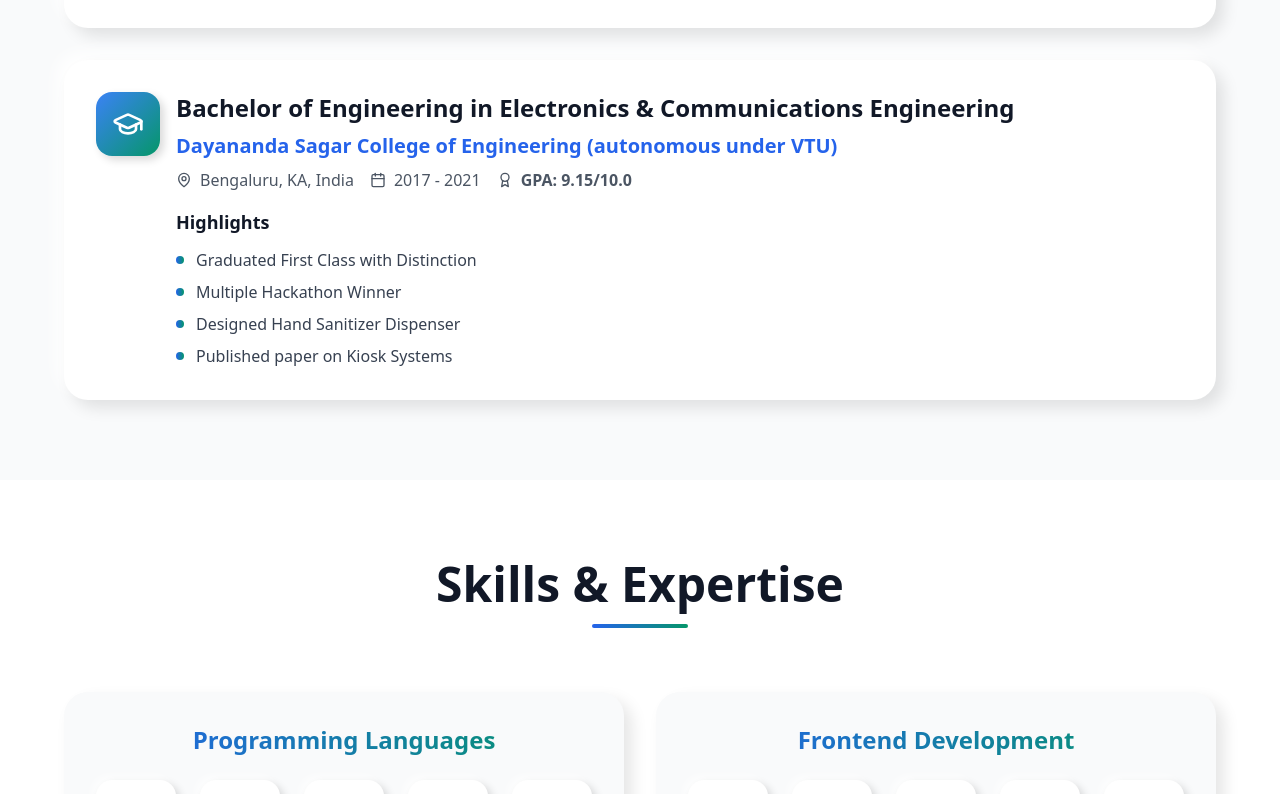
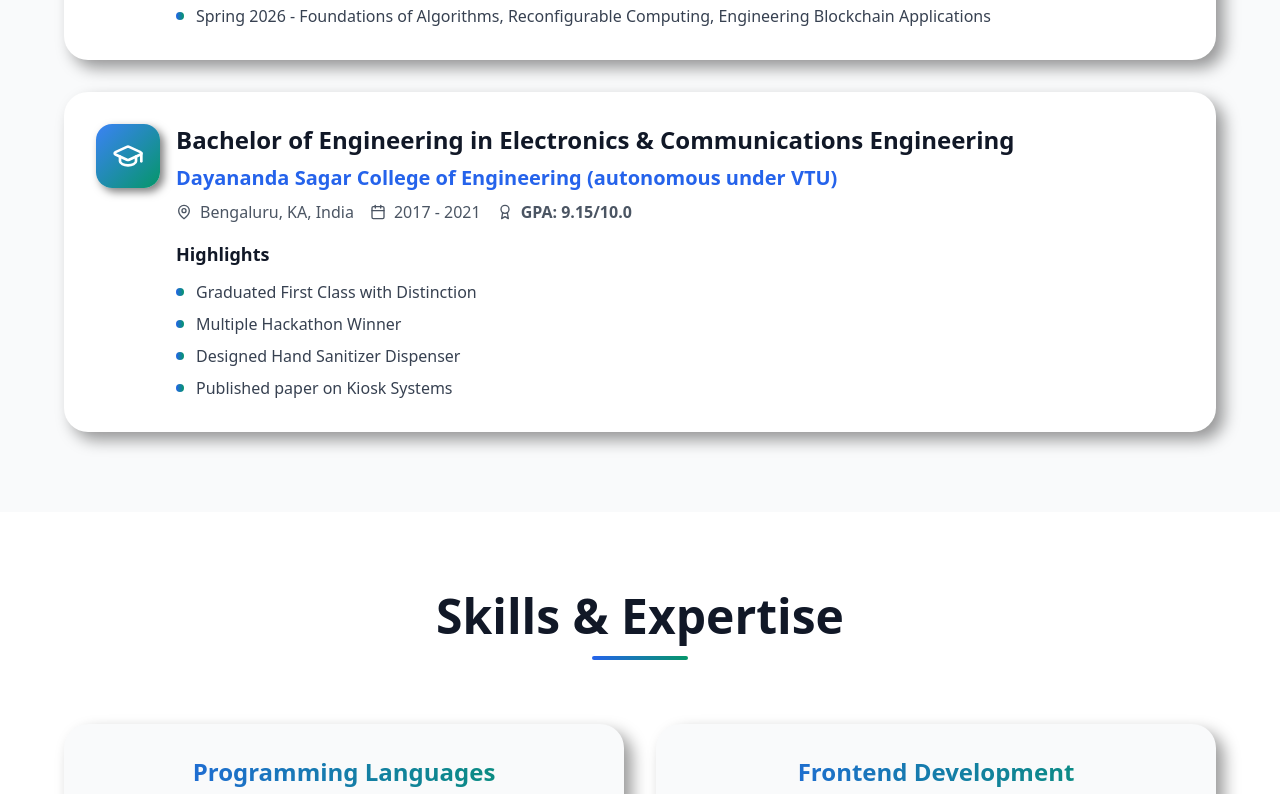
Before and after one commit to JohnX4321/samarthagasthya.github.io, a React (Vite) app: page / in a window 1280 px wide. Shown: the part 1260-2054 px from the top of the page. Built offline with nearby package versions, Linux system fonts and the light colour scheme.

Commit message:
Fix Bugs and reflext new username

```diff
--- a/index.html
+++ b/index.html
@@ -2,7 +2,7 @@
 <html lang="en">
   <head>
     <meta charset="UTF-8" />
-    <link rel="icon" type="image/svg+xml" href="https://github.com/JohnX4321/samarthagasthya.github.io/blob/revamp_v3/avatar.png?raw=true" />
+    <link rel="icon" type="image/svg+xml" href="https://github.com/samarthsubramanya/samarthagasthya.github.io/blob/revamp_v3/avatar.png?raw=true" />
     <meta name="viewport" content="width=device-width, initial-scale=1.0" />
     <title>Portfolio</title>
   </head>
--- a/src/App.tsx
+++ b/src/App.tsx
@@ -26,10 +26,12 @@ function App() {
                 </main>
 
                 <footer className="bg-gray-100 dark:bg-gray-950 py-8 text-center text-gray-600 dark:text-gray-400 border-t border-gray-200 dark:border-gray-800">
-          <p>&copy; 2025 . Built using TailwindCSS, React.js, Bootstrap</p>
+          <p>&copy; 2026 . Built using TailwindCSS, React.js, Bootstrap</p>
             <p>Hosted on Vercel</p>
-                    <p>Find Source at {" "}<a href={"https://github.com/JohnX4321/samarthagasthya.github.io/"} target={"_blank"}><SiGithub className="inline-flex text-gray-700 dark:text-gray-300 group-hover:text-red-200 dark:group-hover:text-red-400 "/></a></p>
+                    <p>Find Source at {" "}<a href={"https://github.com/samarthsubramanya/samarthagasthya.github.io/"} target={"_blank"}><SiGithub className="inline-flex text-gray-700 dark:text-gray-300 group-hover:text-red-200 dark:group-hover:text-red-400 "/></a></p>
                     <p>Icons fetched from : Icons8. Logos are trademarks of their respective owners.</p>
+                    <p>Few Cover Images generated using Gemini Nano Banana Pro</p>
+                    <p>Version : 2.0.2</p>
                 </footer>
             </div>
         </ThemeProvider>
--- a/src/components/sections/Home.tsx
+++ b/src/components/sections/Home.tsx
@@ -40,7 +40,7 @@ export const Home: React.FC = () => {
             className="mb-8 relative inline-block"
           >
             <div className="w-40 h-40 mx-auto rounded-full bg-gradient-to-br from-blue-500 via-accent-500 to-pink-500 p-1">
-              <img src="https://github.com/JohnX4321/samarthagasthya.github.io/blob/revamp_v3/public/images/about/profile.jpg?raw=true" className="w-full h-full rounded-full bg-gray-100 dark:bg-gray-800 flex items-center justify-center text-6xl font-bold text-transparent bg-clip-text bg-gradient-to-br from-blue-600 to-accent-600" alt="Profile Image">
+              <img src="https://github.com/samarthsubramanya/samarthagasthya.github.io/blob/revamp_v3/public/images/about/profile.jpg?raw=true" className="w-full h-full rounded-full bg-gray-100 dark:bg-gray-800 flex items-center justify-center text-6xl font-bold text-transparent bg-clip-text bg-gradient-to-br from-blue-600 to-accent-600" alt="Profile Image">
                 {/*personal.name.split(' ').map(n => n[0]).join('')*/}
 
               </img>
--- a/src/components/sections/Projects.tsx
+++ b/src/components/sections/Projects.tsx
@@ -84,7 +84,8 @@ const ProjectCard: React.FC<{ project: typeof portfolioData.projects[0]; index:
             </div>
           </div>
 
-          <div>
+          { project.highlights.length > 0 &&
+            <div>
             <h4 className="text-sm font-semibold text-gray-900 dark:text-white mb-3 uppercase tracking-wider">
               Highlights
             </h4>
@@ -97,6 +98,7 @@ const ProjectCard: React.FC<{ project: typeof portfolioData.projects[0]; index:
               ))}
             </ul>
           </div>
+          }
         </div>
       </div>
     </motion.div>
--- a/src/context/ThemeContext.tsx
+++ b/src/context/ThemeContext.tsx
@@ -12,7 +12,7 @@ const ThemeContext = createContext<ThemeContextType | undefined>(undefined);
 export const ThemeProvider: React.FC<{ children: React.ReactNode }> = ({ children }) => {
   const [theme, setTheme] = useState<Theme>(() => {
     const saved = localStorage.getItem('theme');
-    return (saved as Theme) || 'light';
+    return (saved as Theme) || 'dark';
   });
 
   useEffect(() => {
--- a/src/data/portfolioData.json
+++ b/src/data/portfolioData.json
@@ -8,7 +8,7 @@
     "phone": "",
     "location": "Tempe, AZ",
     "social": {
-      "github": "https://github.com/JohnX4321",
+      "github": "https://github.com/samarthsubramanya",
       "linkedin": "https://linkedin.com/samarth-agasthya-m-s",
       "twitter": ""
     }
@@ -23,7 +23,8 @@
       "gpa": "3.8/4.0",
       "highlights": [
         "Interest in Systems Engineering and Distributed Systems",
-        "Fall 2025 - Advanced Computer Architecture \n , Statistical Learning Theory, Distributed Database Systems"
+        "Fall 2025 - Advanced Computer Architecture , Statistical Learning Theory, Distributed Database Systems",
+        "Spring 2026 - Foundations of Algorithms, Reconfigurable Computing, Engineering Blockchain Applications"
       ]
     },
     {
@@ -143,11 +144,24 @@
   "experience": [
     {
       "id": 1,
+      "title": "Human Computer Interaction Specialist (Research)",
+      "company": "Herberger Institute for Design and the Arts, ASU",
+      "url" :  "https://www.asu.edu",
+      "location": "Tempe, AZ, USA",
+      "period": "Feb 2026 - Present",
+      "type": "Part-time",
+      "description": "Perform Research on various Data Visualization projects",
+      "achievements": [
+
+      ]
+    },
+    {
+      "id": 2,
       "title": "Instructional Assistant and Grader",
       "company": "School of Mathematics & Statistical Sciences, ASU",
       "url" :  "https://www.asu.edu",
       "location": "Tempe, AZ, USA",
-      "period": "Sep 2025 - Present",
+      "period": "Sep 2025 - Feb 2026",
       "type": "Part-time",
       "description": "IA and Grader for Mathematics Classes for College Mathematics and College Algebra",
       "achievements": [
@@ -155,7 +169,7 @@
       ]
     },
     {
-      "id": 2,
+      "id": 3,
       "title": "Application Developer - Android Applications",
       "url": "https://atherenergy.com",
       "company": "Ather Energy Ltd",
@@ -179,7 +193,7 @@
       ]
     },
     {
-      "id": 3,
+      "id": 4,
       "title": "Member of Technical Staff",
       "company": "42Gears Mobility Systems Pvt Ltd",
       "url": "https://42gears.com",
@@ -200,7 +214,7 @@
       ]
     },
     {
-      "id": 4,
+      "id": 5,
       "title": "Application Developer Intern",
       "company": "Vrook Inc",
       "url" :  "https://vrook.co",
@@ -217,7 +231,7 @@
       ]
     },
     {
-      "id": 5,
+      "id": 6,
       "title": "Android Developer Intern",
       "company": "Dwaiampayana Technologies",
       "url" :  "",
@@ -236,7 +250,7 @@
       ]
     },
     {
-      "id": 6,
+      "id": 7,
       "title": "Intern",
       "company": "Pantech Learning",
       "url" :  "",
@@ -249,7 +263,7 @@
       ]
     },
     {
-      "id": 7,
+      "id": 8,
       "title": "Java Developer Intern",
       "company": "Eckovation",
       "url" : "",
@@ -269,7 +283,7 @@
       "category": "Web Agentic AI Application",
       "description": "A DevHacks S2 hackathon project to parse resume , fetch Jobs and Recommend Courses to better suit for the role through compatiblity score",
       "technologies": ["React", "Python", "LangFlow", "LangChain"],
-      "image": "https://github.com/JohnX4321/johnx4321.github.io/blob/images/nextstep.png?raw=true",
+      "image": "https://github.com/samarthsubramanya/samarthsubramanya.github.io/blob/images/nextstep.png?raw=true",
       "links": {
         "live": "#",
         "github": "https://github.com/kaizen-38/Devhacks_HackerTrack_LavaLamps_NextStep"
@@ -284,10 +298,10 @@
       "category": "Mobile & Web App",
       "description": "An Application to fetch and display Covid Cases regularly with customized webviews for India and Karnataka State, India's statistics",
       "technologies": ["Node.js","Sheets","React.js","React Native"],
-      "image": "https://github.com/JohnX4321/johnx4321.github.io/blob/images/ct.png?raw=true",
+      "image": "https://github.com/samarthsubramanya/samarthsubramanya.github.io/blob/images/ct.png?raw=true",
       "links": {
         "live": "#",
-        "github": "https://github.com/JohnX4321/covid_tracker"
+        "github": "https://github.com/samarthsubramanya/covid_tracker"
       },
       "highlights": [
 
@@ -299,10 +313,10 @@
       "category": "Embedded System",
       "description": "A kiosk to display government schemes, scholarships info, Local Wholesale Crop Sales Portal and Jobs Portal through integrated ID",
       "technologies": ["React.js","Express.js","Node.js","Python","Tkinter","Raspberry Pi","PiCamera"],
-      "image": "https://github.com/JohnX4321/johnx4321.github.io/blob/images/kiosk_crop.png?raw=true",
+      "image": "https://github.com/samarthsubramanya/samarthsubramanya.github.io/blob/images/kiosk_crop.png?raw=true",
       "links": {
         "live": "#",
-        "github": "https://github.com/JohnX4321/finalproj"
+        "github": "https://github.com/samarthsubramanya/finalproj"
       },
       "highlights": [
 
@@ -314,10 +328,10 @@
       "category": "Mobile App",
       "description": "A calculator application to perform mathematical calculations",
       "technologies": ["EvalEx","Java"],
-      "image": "https://github.com/JohnX4321/johnx4321.github.io/blob/images/calculator.png?raw=true",
+      "image": "https://github.com/samarthsubramanya/samarthsubramanya.github.io/blob/images/calculator.png?raw=true",
       "links": {
         "live": "https://play.google.com/store/apps/details?id=com.thingsenz.calculator",
-        "github": "https://github.com/JohnX4321/Calculator"
+        "github": "https://github.com/samarthsubramanya/Calculator"
       },
       "highlights": [
 
@@ -329,10 +343,10 @@
       "category": "Developer Tool",
       "description": "An applicaton developed for Industry Workshop at DSCE college to compile user generated Verilog code, validate if the code is correct and publish results for the respective question",
       "technologies": ["Python","IVerilog","Tkinter"],
-      "image": "https://images.pexels.com/photos/6801648/pexels-photo-6801648.jpeg?auto=compress&cs=tinysrgb&w=800",
+      "image": "https://github.com/samarthsubramanya/samarthsubramanya.github.io/blob/images/Verilog_Quizzer.webp?raw=true",
       "links": {
         "live": "#",
-        "github": "https://github.com/JohnX4321/Verilog_Quizzer"
+        "github": "https://github.com/samarthsubramanya/Verilog_Quizzer"
       },
       "highlights": [
 
@@ -344,10 +358,10 @@
       "category": "Mobile App",
       "description": "A sample application to explore Jetpack Compose capabilities to control Flashlight",
       "technologies": ["Kotlin","Compose"],
-      "image": "https://github.com/JohnX4321/johnx4321.github.io/blob/images/flashlight.png?raw=true",
+      "image": "https://github.com/samarthsubramanya/samarthsubramanya.github.io/blob/images/flashlight.png?raw=true",
       "links": {
         "live": "https://play.google.com/store/apps/details?id=com.thingsenz.flashlight",
-        "github": "https://github.com/JohnX4321/Compose_Flashlight"
+        "github": "https://github.com/samarthsubramanya/Compose_Flashlight"
       },
       "highlights": [
 
@@ -359,10 +373,25 @@
       "category": "Mobile App",
       "description": "An applicaton to fetch and display Device Information and it's capabilities",
       "technologies": ["Kotlin","Compose"],
-      "image": "https://github.com/JohnX4321/johnx4321.github.io/blob/images/deviceinfo.png?raw=true",
+      "image": "https://github.com/samarthsubramanya/samarthsubramanya.github.io/blob/images/deviceinfo.png?raw=true",
       "links": {
         "live": "https://play.google.com/store/apps/details?id=com.thingsenz.deviceinfo",
-        "github": "https://github.com/JohnX4321/DeviceInfo"
+        "github": "https://github.com/samarthsubramanya/DeviceInfo"
+      },
+      "highlights": [
+
+      ]
+    },
+    {
+      "id": 8,
+      "title": "CQA Based Preferred Answer Ranking and Expert Routing System",
+      "category": "ML",
+      "description": "A model trained on Stackoverflow data which can identify patterns in answers and learng the ranking patterns, identify features/tags from the question and route to experts who have answered questions with the inferred tags before.",
+      "technologies": ["Python","PyTorch","Gradio"],
+      "image": "https://github.com/samarthsubramanya/samarthsubramanya.github.io/blob/images/cqa_expertrouting.webp?raw=true",
+      "links": {
+        "live": "#",
+        "github": "https://github.com/samarthsubramanya/CSE598_SLT_CQA_AnswerRanking"
       },
       "highlights": [
 
@@ -390,7 +419,7 @@
       "credentialId": "",
       "description": "",
       "skills": ["Android"],
-      "badgeUrl": "https://www.credly.com/earner/earned/badge/a3cc9b68-241d-46bf-a0d6-6014d73cc8ed"
+      "badgeUrl": "https://www.credly.com/badges/a3cc9b68-241d-46bf-a0d6-6014d73cc8ed/public_url"
     },
     {
       "id": 3,
@@ -403,7 +432,7 @@
       "skills": [
         "iOS"
       ],
-      "badgeUrl": "https://www.credly.com/earner/earned/badge/03664d03-ae23-403a-ab7a-372fc8dd75af"
+      "badgeUrl": "https://www.credly.com/badges/03664d03-ae23-403a-ab7a-372fc8dd75af/public_url"
     },
     {
       "id": 4,
@@ -427,7 +456,7 @@
       "credentialId": "",
       "description": "",
       "skills": ["TensorFlow","DeepLearning","CNN","Python"],
-      "badgeUrl": "https://www.credly.com/earner/earned/badge/8732fe3f-bed4-41b2-9955-474ffe37fd6b"
+      "badgeUrl": "https://www.credly.com/badges/8732fe3f-bed4-41b2-9955-474ffe37fd6b/public_url"
     },
     {
       "id": 6,
@@ -483,7 +512,30 @@
       "description": "",
       "skills": ["Google Cloud","Cloud Computing"],
       "badgeUrl": "https://www.credly.com/badges/95d56e83-060a-45f8-b6e4-8082482618a3"
+    },
+    {
+      "id": 11,
+      "name": "AWS Cloud Quest: Generative AI Practitioner - Training Badge",
+      "provider": "AWS",
+      "issuer": "AWS",
+      "date": "January 2026",
+      "credentialId": "",
+      "description": "",
+      "skills": ["AWS Cloud","Cloud Computing"],
+      "badgeUrl": "https://www.credly.com/badges/682bcb0f-b184-4634-9559-82af84ae6a84"
+    },
+    {
+      "id": 12,
+      "name": "AI Upskilling Certificate: Technical Foundations",
+      "provider": "Qualcomm",
+      "issuer": "Qualcomm",
+      "date": "January 2026",
+      "credentialId": "",
+      "description": "",
+      "skills": ["Qualcomm","AI"],
+      "badgeUrl": "https://www.credly.com/badges/9cc28355-4ee2-4fd3-89a2-98018f2f13b7"
     }
+
   ],
   "badgeProviders": [
     {
```
Also changed, not shown: 1 other file (tests, documents, lock files or other folders).
